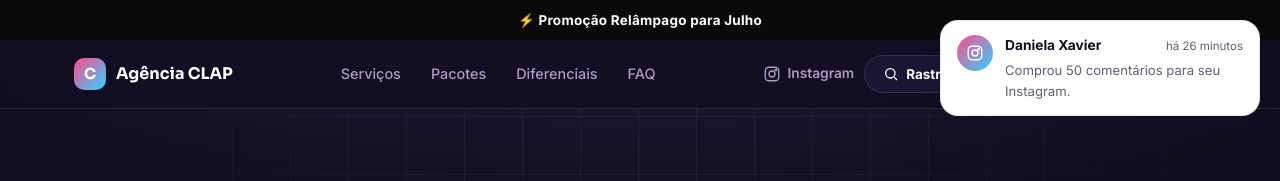
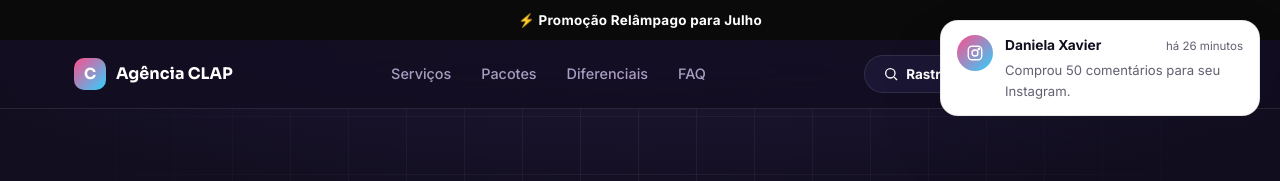
Before and after one commit to agenciaclap/agenciaclap-site, a website: page index.html in a window 1280 px wide. Shown: the top 181 px of the page. Drawn offline with Linux system fonts and the light colour scheme.

Commit message:
Update index.html

```diff
--- a/index.html
+++ b/index.html
@@ -526,7 +526,7 @@ a:focus-visible, button:focus-visible, input:focus-visible{ outline:2px solid va
       <a href="#faq">FAQ</a>
     </nav>
     <div class="nav-actions">
-      <a data-instagram-link href="https://agenciaclap.com.br/" target="_blank" rel="noopener" class="nav-ig-link">
+      <a data-instagram-link href="https://agenciaclap.com.br/" target="_blank" rel="noopener" class="nav-ig-link" style="display:none;">
         <svg width="18" height="18" viewBox="0 0 24 24" fill="none" stroke="currentColor" stroke-width="1.8"><rect x="3" y="3" width="18" height="18" rx="5"/><circle cx="12" cy="12" r="4"/><circle cx="17.2" cy="6.8" r="1"/></svg>
         <span>Instagram</span>
       </a>
```
